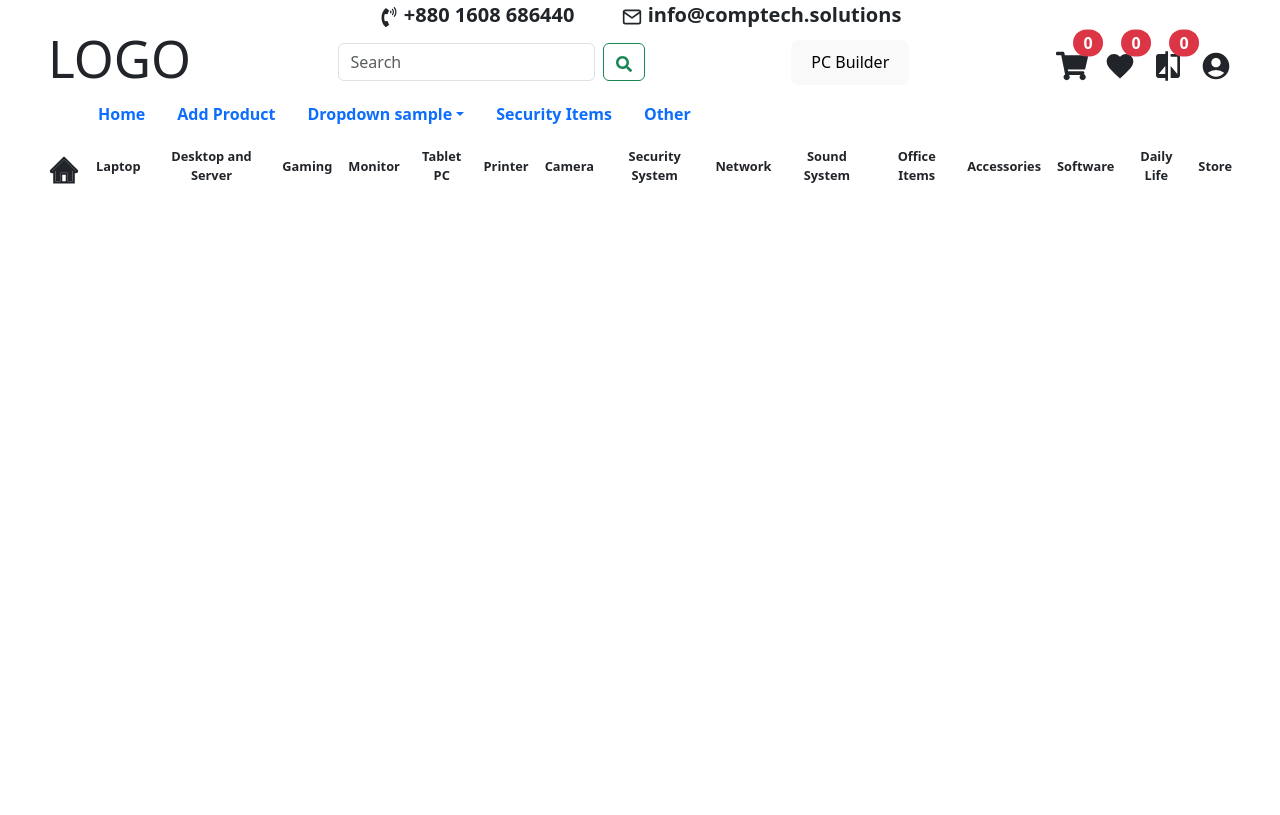
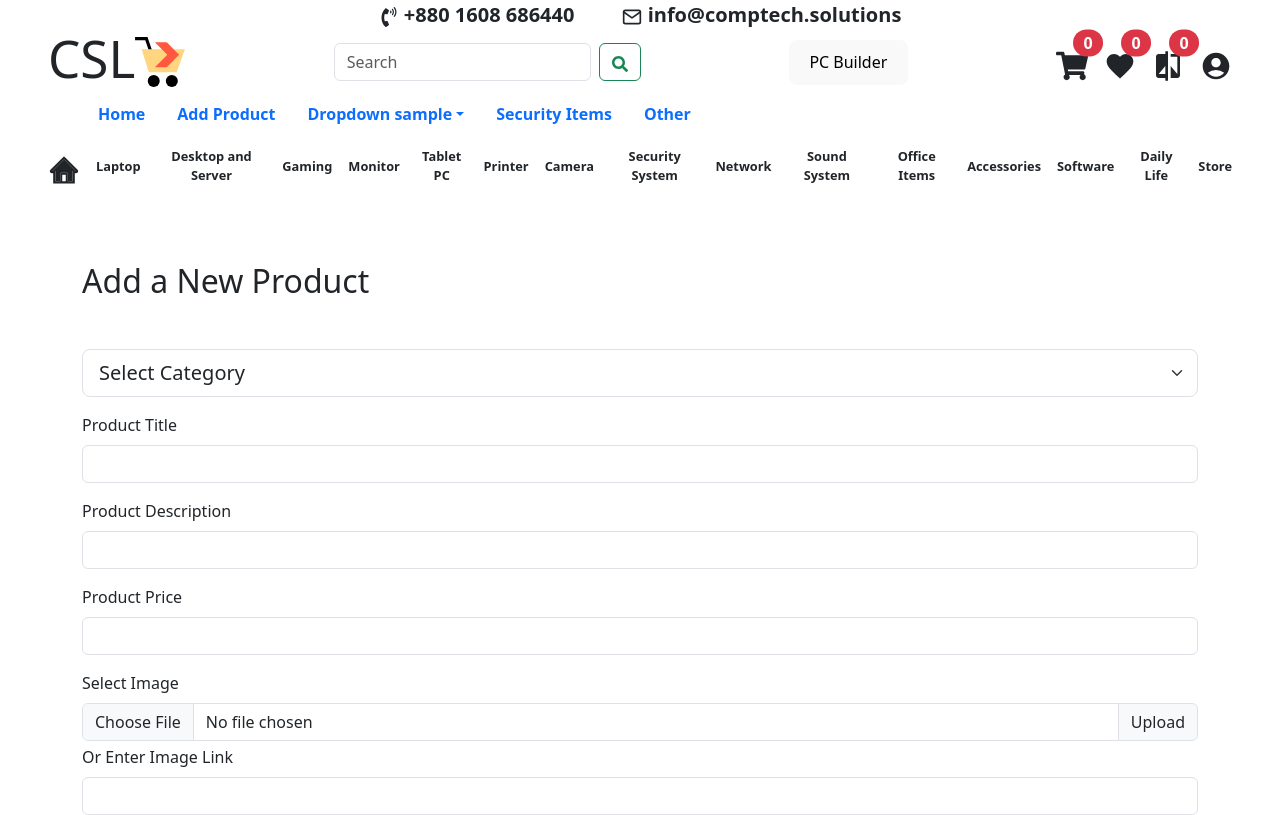
Before and after one commit to Mahadi-Hasan-Sopon/ecommerce-website, a React (Vite) app: page /ecommerce-website/addproduct in a window 1280 px wide. Shown: the top 815 px of the page. Built offline with nearby package versions, Linux system fonts and the light colour scheme.

Commit message:
added logo icon and fixed navigation

```diff
--- a/src/App.jsx
+++ b/src/App.jsx
@@ -15,10 +15,10 @@ function App() {
       <div className="App">
         <Routes>
           {/* <Route exact path="/" element={<FetchAPI />} /> */}
-          <Route exact path="/" element={<ProductsList />} />
+          <Route exact path="/ecommerce-website" element={<ProductsList />} />
           <Route
             exact
-            path="/addproduct"
+            path="/ecommerce-website/addproduct"
             element={<AddProduct />}
           />
           {/* <Route exact path="/posts/:postId" component={SinglePostPage} /> */}
--- a/src/components/Navbar.jsx
+++ b/src/components/Navbar.jsx
@@ -45,9 +45,13 @@ function Navbar() {
         </div>
       </div>
       <div className="d-none head container-fluid px-5 d-lg-flex justify-content-between align-items-center">
-        <div className="logo">
-          <h1>LOGO</h1>
-        </div>
+        <Link className="logo" to="/ecommerce-website">
+          <h1>CSL</h1>
+          <img
+            src="/assets/images/ecommerce-favicom.svg"
+            alt=""
+          />
+        </Link>
         <div className="search">
           <form className="d-flex" role="search">
             <input
@@ -102,7 +106,7 @@ function Navbar() {
             <Link
               className="nav-link fw-semibold active"
               aria-current="page"
-              to="/"
+              to="/ecommerce-website"
             >
               Home
             </Link>
@@ -110,7 +114,7 @@ function Navbar() {
           <li className="nav-item">
             <Link
               className="nav-link fw-semibold"
-              to="/addproduct"
+              to="/ecommerce-website/addproduct"
             >
               Add Product
             </Link>
--- a/src/components/features/products/addProduct.jsx
+++ b/src/components/features/products/addProduct.jsx
@@ -23,6 +23,7 @@ const AddProduct = () => {
   const onRatingChange = (e) => setRating(e.target.value);
   const handleCategoryChange = (e) => setCategory(e.target.value);
   console.log(title, description, category, price, image, rating);
+
   const onSaveProductClicked = (e) => {
     e.preventDefault();
     if (!title && !description && !price)
@@ -31,8 +32,9 @@ const AddProduct = () => {
     dispatch(
       productAdded({ title, description, category, price, image, rating })
     );
-    navigate("/");
+    navigate("/ecommerce-website");
   };
+
   return (
     <section className="container my-5">
       <h2>Add a New Product</h2>
--- a/src/components/navbar.css
+++ b/src/components/navbar.css
@@ -1,3 +1,12 @@
+.logo {
+  display: flex;
+}
+
+.logo img {
+  width: 50px;
+  height: inherit;
+}
+
 nav .nav-ul > li {
   font-size: 1vw;
   font-weight: 700;
--- a/vite.config.js
+++ b/vite.config.js
@@ -4,5 +4,5 @@ import react from '@vitejs/plugin-react'
 // https://vitejs.dev/config/
 export default defineConfig({
   plugins: [react()],
-  // base: "/ecommerce-website",
+  base: "/ecommerce-website",
 })
```
